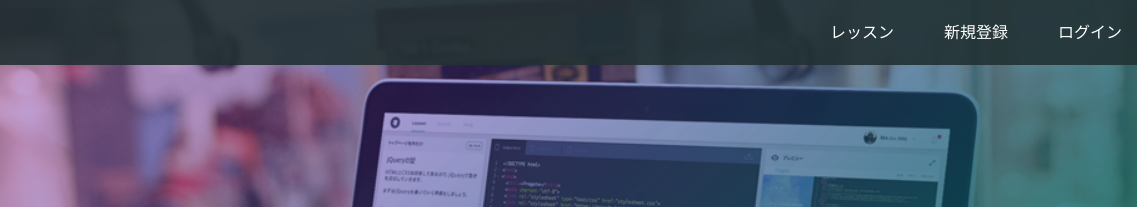
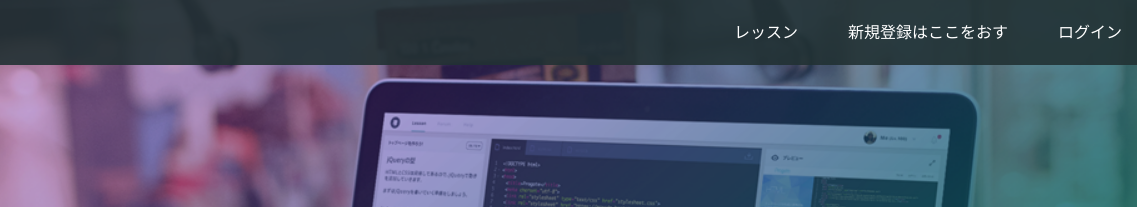
Before and after one commit to oyuu-icloud/mokosaku, a plain HTML site: page index.html in a window 1280 px wide. Shown: the top 207 px of the page, 143-1280 px from the left. Drawn offline with Linux system fonts and the light colour scheme.

Commit message:
Update index.html

```diff
--- a/index.html
+++ b/index.html
@@ -16,7 +16,7 @@
       <span class="fa fa-bars menu-icon"></span>
       <div class="header-right">
         <a href="#">レッスン</a>
-        <a href="#">新規登録</a>
+        <a href="#">新規登録はここをおす</a>
         <a href="#" class="login">ログイン</a>
       </div>
     </div>
```
